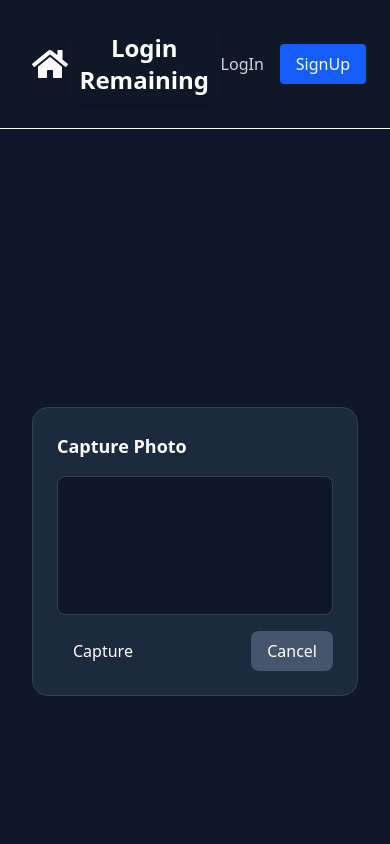
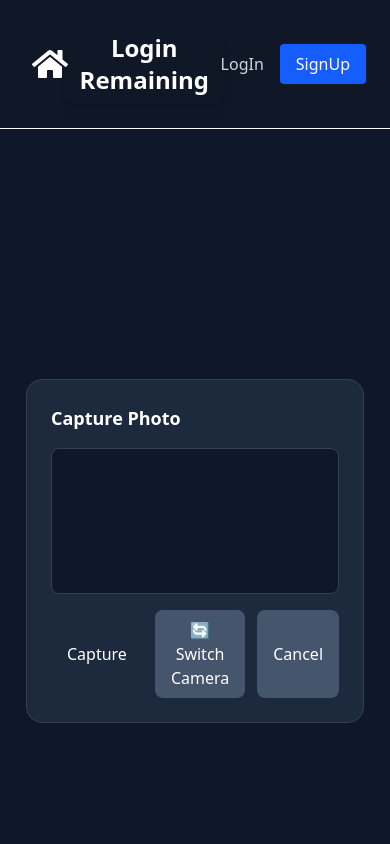
Before and after one commit to Nishank-Kushwaha/Project_MyGallery, a React (Vite) app in the folder frontend/: page /cameracapture in a window 390 px wide. Both pictures are taken after a click on the button "📷 Open Camera". Shown: the top 844 px of the page. Built offline with nearby package versions, Linux system fonts and the light colour scheme; no server answers.

Commit message:
added swap camera functionality and made default camera in mobile as back camera

```diff
--- a/frontend/src/routes/CameraCaptureDialog.jsx
+++ b/frontend/src/routes/CameraCaptureDialog.jsx
@@ -12,12 +12,20 @@ export default function CameraCaptureDialog() {
   const canvasRef = useRef(null);
   const streamRef = useRef(null);
 
+  // "user" = front, "environment" = back
+  const [facingMode, setFacingMode] = useState(() => {
+    const isMobile = /Android|iPhone|iPad|iPod/i.test(navigator.userAgent);
+    return isMobile ? "environment" : "user"; // back camera on mobile, front on desktop
+  });
+
   const navigate = useNavigate();
 
   const openDialog = async () => {
     setIsOpen(true);
     try {
-      const stream = await navigator.mediaDevices.getUserMedia({ video: true });
+      const stream = await navigator.mediaDevices.getUserMedia({
+        video: { facingMode },
+      });
       streamRef.current = stream;
       if (videoRef.current) {
         videoRef.current.srcObject = stream;
@@ -105,7 +113,9 @@ export default function CameraCaptureDialog() {
     setPreview(null);
     setPhoto(null);
     try {
-      const stream = await navigator.mediaDevices.getUserMedia({ video: true });
+      const stream = await navigator.mediaDevices.getUserMedia({
+        video: { facingMode },
+      });
       streamRef.current = stream;
       if (videoRef.current) {
         videoRef.current.srcObject = stream;
@@ -114,6 +124,30 @@ export default function CameraCaptureDialog() {
       console.error("Error accessing camera:", err);
       alert("Could not access camera. Please check permissions.");
       setIsOpen(false);
+    }
+  };
+
+  const switchCamera = async () => {
+    // Stop current camera
+    if (streamRef.current) {
+      streamRef.current.getTracks().forEach((track) => track.stop());
+    }
+
+    // Toggle facing mode
+    const newMode = facingMode === "user" ? "environment" : "user";
+    setFacingMode(newMode);
+
+    try {
+      const stream = await navigator.mediaDevices.getUserMedia({
+        video: { facingMode: newMode },
+      });
+      streamRef.current = stream;
+      if (videoRef.current) {
+        videoRef.current.srcObject = stream;
+      }
+    } catch (err) {
+      console.error("Error switching camera:", err);
+      alert("Could not switch camera. Please check permissions.");
     }
   };
 
@@ -202,6 +236,12 @@ export default function CameraCaptureDialog() {
                     Capture
                   </button>
                   <button
+                    onClick={switchCamera}
+                    className="flex-1 bg-slate-600 hover:bg-slate-700 text-white px-4 py-2 rounded-lg transition"
+                  >
+                    🔄 Switch Camera
+                  </button>
+                  <button
                     onClick={closeDialog}
                     className="flex-1 bg-slate-600 hover:bg-slate-700 text-white px-4 py-2 rounded-lg transition"
                   >
```
